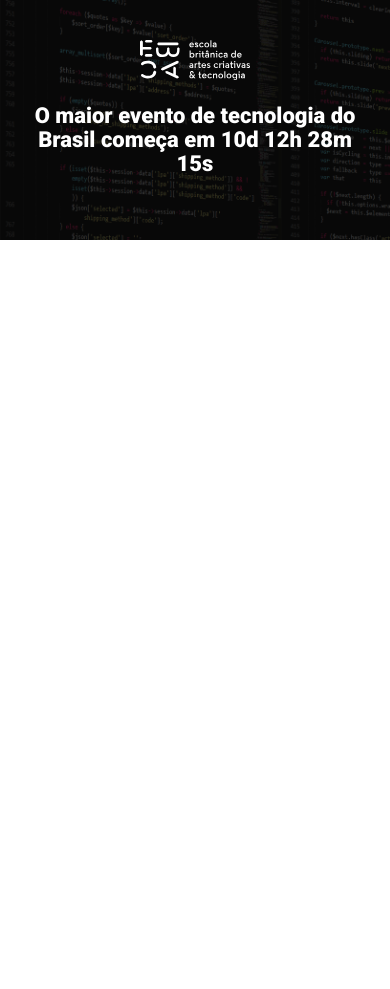
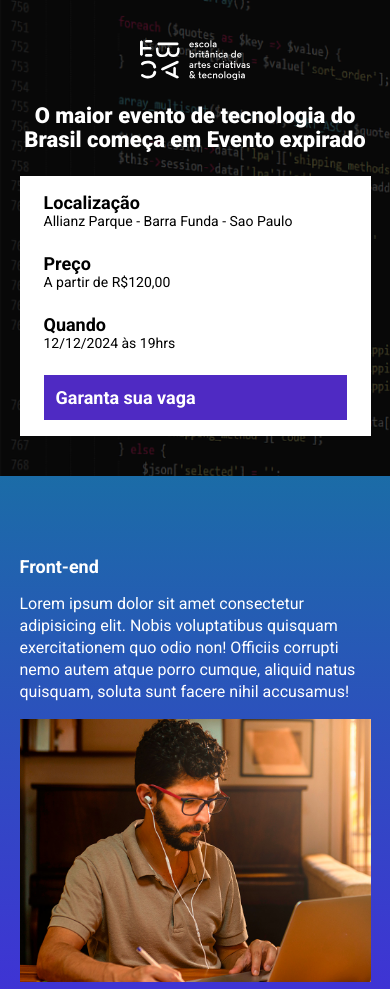
Before and after one commit to dancazv/m22_aniversario, a website built with Parcel: page src/index.html in a window 390 px wide. Shown: the top 989 px of the page. Before the commit the page ends 844 px from the top, so only its background shows below. Built offline with nearby package versions, Linux system fonts and the light colour scheme.

Commit message:
criando a contagem regressiva

```diff
--- a/package.json
+++ b/package.json
@@ -1,9 +1,9 @@
 {
   "name": "m22_talks",
   "version": "1.0.0",
-  "main": "index.js",
   "scripts": {
     "dev": "parcel src/index.html src/styles/main.scss src/scripts/main.js",
+    "build": "parcel build src/index.html",
     "test": "echo \"Error: no test specified\" && exit 1"
   },
   "keywords": [],
--- a/src/index.html
+++ b/src/index.html
@@ -11,6 +11,7 @@
     <link href="https://fonts.googleapis.com/css2?family=Roboto:wght@400;700;900&display=swap" rel="stylesheet">
 
     <link rel="stylesheet" href="styles/main.scss">
+    <link rel="stylesheet" href="https://unpkg.com/aos@next/dist/aos.css" />
 </head>
 <body>
 
@@ -18,13 +19,77 @@
         <div class="container">
             <img class="hero__logo" src="./images/ebac_logo.svg" alt="EBAC">
             <p class="hero__text">
-                O maior evento de tecnologia do Brasil começa em 10d 12h 28m 15s
+                O maior evento de tecnologia do Brasil começa em <span id="contador"></span>
             </p>
+            <div class="infos-bar">
+                <ul class="infos-bar__infos">
+                    <li class="infos-bar__infos__item">
+                        <b>Localização</b>
+                        Allianz Parque - Barra Funda - Sao Paulo
+                    </li>
+                    <li class="infos-bar__infos__item">
+                        <b>Preço</b>
+                        A partir de R$120,00
+                    </li>
+                    <li class="infos-bar__infos__item">
+                        <b>Quando</b>
+                        12/12/2024 às 19hrs
+                    </li>
+                </ul>
+                <a href="" class="button button--primary">
+                    Garanta sua vaga
+                </a>
+            </div>
         </div>
     </header>
 
+    <section class="event event--frontend">
+        <div class="container" data-aos="fade-right">
+            <div class="event__details">
+                <h2 class="event__details__title">Front-end</h2>
+                <p class="event__details__description">
+                    Lorem ipsum dolor sit amet consectetur adipisicing elit. Nobis voluptatibus quisquam exercitationem quo odio non! Officiis corrupti nemo autem atque porro cumque, aliquid natus quisquam, soluta sunt facere nihil accusamus!
+                </p>
+            </div>
+            <img class="event__image" src="./images/frontend.png" alt="Front-end">
+        </div>
+    </section>
+    <section class="event event--ui-ux event--image-left">
+        <div class="container" data-aos="fade-left">
+            <div class="event__details">
+                <h2 class="event__details__title">UX/UI</h2>
+                <p class="event__details__description">
+                    Lorem ipsum dolor sit amet consectetur adipisicing elit. Nobis voluptatibus quisquam exercitationem quo odio non! Officiis corrupti nemo autem atque porro cumque, aliquid natus quisquam, soluta sunt facere nihil accusamus!
+                </p>
+            </div>
+            <img class="event__image" src="./images/frontend.png" alt="Front-end">
+        </div>
+    </section>
+    <section class="event event--data-science">
+        <div class="container" data-aos="fade-right">
+            <div class="event__details">
+                <h2 class="event__details__title">Data Science</h2>
+                <p class="event__details__description">
+                    Lorem ipsum dolor sit amet consectetur adipisicing elit. Nobis voluptatibus quisquam exercitationem quo odio non! Officiis corrupti nemo autem atque porro cumque, aliquid natus quisquam, soluta sunt facere nihil accusamus!
+                </p>
+            </div>
+            <img class="event__image" src="./images/frontend.png" alt="Front-end">
+        </div>
+    </section>
+    <section class="event event--backend event--image-left">
+        <div class="container" data-aos="fade-left">
+            <div class="event__details">
+                <h2 class="event__details__title">Back-end</h2>
+                <p class="event__details__description">
+                    Lorem ipsum dolor sit amet consectetur adipisicing elit. Nobis voluptatibus quisquam exercitationem quo odio non! Officiis corrupti nemo autem atque porro cumque, aliquid natus quisquam, soluta sunt facere nihil accusamus!
+                </p>
+            </div>
+            <img class="event__image" src="./images/frontend.png" alt="Front-end">
+        </div>
+    </section>
 
 
+    <script src="https://unpkg.com/aos@next/dist/aos.js"></script>
     <script src="scripts/main.js"></script>
 </body>
 </html>
--- a/src/scripts/main.js
+++ b/src/scripts/main.js
@@ -1 +1,27 @@
-console.log("olá mundo");
+AOS.init();
+
+const dataDoEvento = new Date("Sep 12, 2024 19:00:00");
+const timeStampDoEvento = dataDoEvento.getTime();
+
+const contaAsHoras = setInterval(function() {
+    const agora = new Date();
+    const timeStampAtual = agora.getTime();
+
+    const distanciaAteOEvento = timeStampDoEvento - timeStampAtual;
+
+    const diaEmMs = 1000 * 60 * 60 * 24;
+    const horaEmMs = 1000 * 60 * 60;
+    const minutoEmMS = 1000 * 60;
+
+    const diasAteOEvento = Math.floor(distanciaAteOEvento / diaEmMs);
+    const horasAteOEvento = Math.floor((distanciaAteOEvento % diaEmMs) / horaEmMs);
+    const minutosAteOEvento = Math.floor((distanciaAteOEvento % horaEmMs) / minutoEmMS);
+    const segundosAteOEvento = Math.floor((distanciaAteOEvento % minutoEmMS) / 1000);
+
+    document.getElementById("contador").innerHTML = `${diasAteOEvento}d ${horasAteOEvento}h ${minutosAteOEvento}m ${segundosAteOEvento}s`;
+
+    if (diasAteOEvento < 0){
+        clearInterval(contaAsHoras);
+        document.getElementById("contador").innerHTML = "Evento expirado";
+    }
+}, 1000);
--- /dev/null
+++ b/src/styles/_event.scss
@@ -0,0 +1,63 @@
+@use 'variables';
+
+.event{
+    padding: 80px 0;
+
+    &--frontend{
+        background-image: linear-gradient(variables.$blue1, variables.$blue2);
+    }
+
+    &--ui-ux{
+        background-image: linear-gradient(variables.$blue2, variables.$pink);
+    }
+
+    &--data-science{
+        background-image: linear-gradient(variables.$pink, variables.$yellow);
+    }
+
+    &--backend{
+        background-image: linear-gradient(variables.$yellow, variables.$pink);
+    }
+
+    &--image-left{
+        .container{
+            flex-direction: row-reverse;
+        }
+    }
+
+    .container{
+        display: flex;
+        gap: 40px;
+    }
+
+    &__image{
+        max-width: 360px;
+    }
+
+    &__details{
+        &__title{
+            font-size: 18px;
+            font-weight: bold;
+            margin-bottom: 16px;
+        }
+
+        &__description{
+            line-height: 22px;
+        }
+    }
+
+    @media (max-width: 640px){
+        .container{
+            display: block;
+        }
+
+        &__image{
+            width: 100%;
+        }
+
+        &__details{
+            margin-right: 0;
+            margin-bottom: 16px;
+        }
+    }
+}
--- a/src/styles/_hero.scss
+++ b/src/styles/_hero.scss
@@ -1,3 +1,5 @@
+@use 'variables';
+
 .hero{
     padding-top: 64px;
     padding-bottom: 100px;
@@ -16,7 +18,7 @@
         left: 0;
         width: 100%;
         height: 100%;
-        background-color: #000;
+        background-color: variables.$secondaryTextColor;
         content: '';
         opacity: .7;
     }
--- /dev/null
+++ b/src/styles/_variables.scss
@@ -0,0 +1,8 @@
+$textColor: #fff;
+$secondaryTextColor: #000;
+
+$blue1: #1B6CA7;
+$blue2: #442BDB;
+$pink: #89223B;
+$yellow: #9C791D;
+$purple: #4F2AC3;
--- /dev/null
+++ b/src/styles/components/_buttons.scss
@@ -0,0 +1,26 @@
+@use '../variables';
+
+.button{
+    padding: 12px;
+    font-size: 18px;
+    font-weight: bold;
+    text-decoration: none;
+    text-align: center;
+    white-space: nowrap;
+
+    &--primary{
+        color: #fff;
+        background-color: variables.$purple;
+    }
+
+    @media (max-width: 640px){
+        display: flex;
+        width: 100%;
+        align-items: center;
+    }
+
+    @media (max-width: 1024px){
+        display: flex;
+        align-items: center;
+    }
+}
--- /dev/null
+++ b/src/styles/components/_infos_bar.scss
@@ -0,0 +1,42 @@
+@use '../variables';
+
+.infos-bar{
+    padding: 16px 24px;
+    background-color: variables.$textColor;
+    display: flex;
+    justify-content: space-between;
+
+    &__infos{
+        display: flex;
+        gap: 40px;
+
+        &__item{
+            font-size: 14px;
+            color: variables.$secondaryTextColor;
+
+            b{
+                color: variables.$secondaryTextColor;
+                font-size: 18px;
+                display: block;
+            }
+        }
+    }
+
+    @media (max-width: 640px){
+        display: block;
+
+        &__infos{
+            display: block;
+
+            &__item{
+                margin-bottom: 24px;
+            }
+        }
+    }
+
+    @media (max-width: 1024px){
+        &__infos{
+            gap: 16px;
+        }
+    }
+}
--- a/src/styles/main.scss
+++ b/src/styles/main.scss
@@ -1,11 +1,16 @@
 @use 'hero';
+@use 'components/infos_bar';
+@use 'components/buttons';
+@use 'event';
+@use 'variables';
 
 *{
     margin: 0;
     padding: 0;
     box-sizing: border-box;
     font-family: Roboto, sans-serif;
-    color: #fff;
+    color: variables.$textColor;
+    list-style: none;
 }
 
 .container{
```
